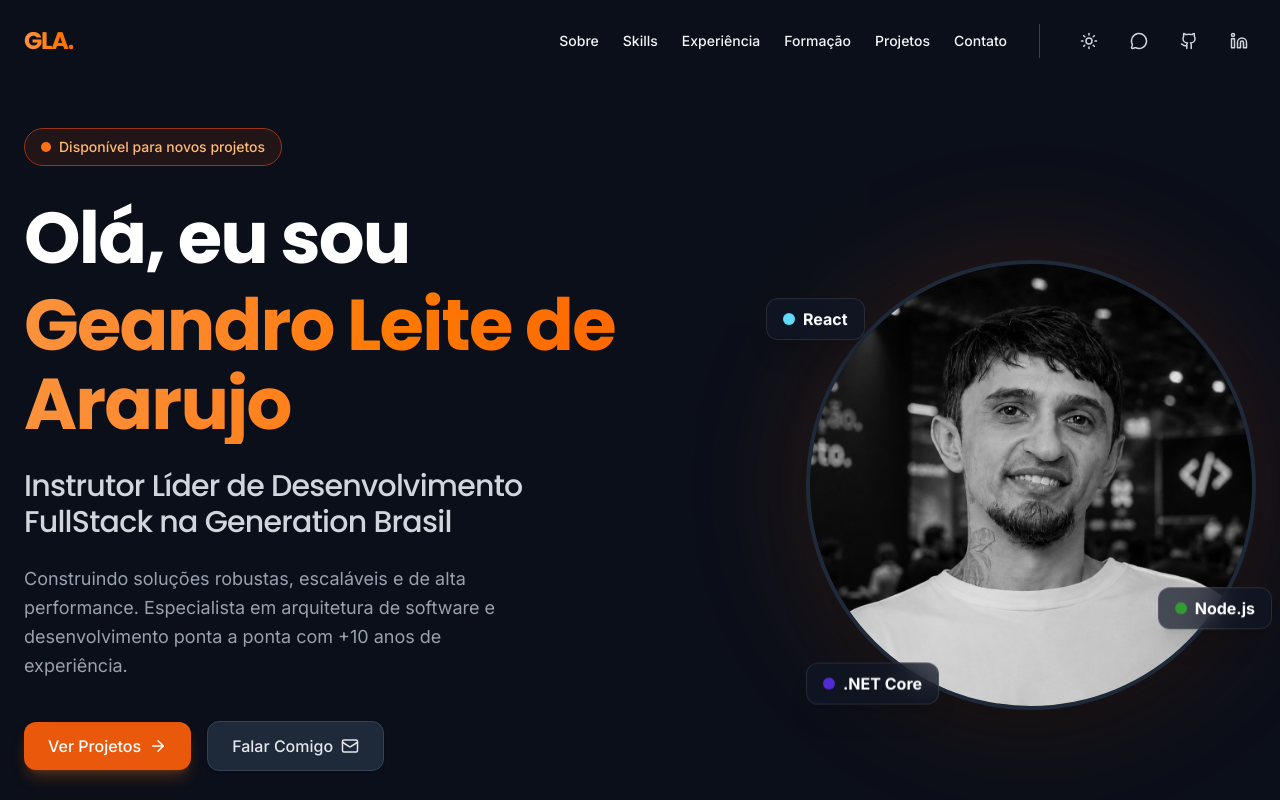
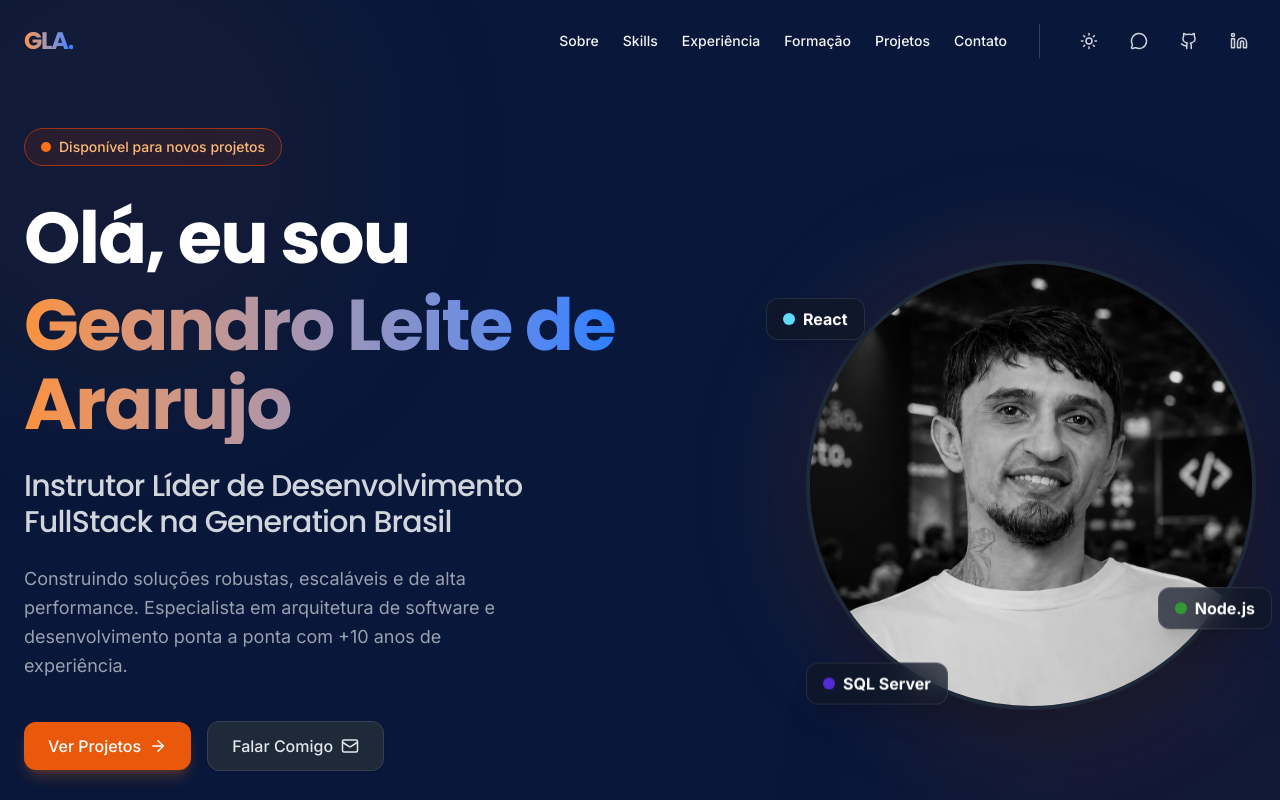
Before and after one commit to geandrol/portf-lio-geandro, a React (Vite) app: page / in a window 1280 px wide. Shown: the top 800 px of the page. Built offline with nearby package versions, Linux system fonts and the light colour scheme.

Commit message:
feat: atualização paleta e cores

```diff
--- a/index.html
+++ b/index.html
@@ -9,7 +9,7 @@
     <link rel="preconnect" href="https://fonts.gstatic.com" crossorigin>
     <link href="https://fonts.googleapis.com/css2?family=Inter:wght@300;400;500;600;700&family=Poppins:wght@400;500;600;700&display=swap" rel="stylesheet">
   </head>
-  <body class="bg-gray-50 text-gray-900 dark:bg-[#0B0F19] dark:text-gray-100 antialiased font-sans transition-colors duration-300">
+  <body class="bg-gray-50 text-gray-900 dark:bg-[#08173a] dark:text-gray-100 antialiased font-sans transition-colors duration-300">
     <div id="root"></div>
     <script type="module" src="/src/main.tsx"></script>
   </body>
--- a/src/App.tsx
+++ b/src/App.tsx
@@ -12,7 +12,7 @@ import { LanguageProvider } from './contexts/LanguageContext';
 function App() {
   return (
     <LanguageProvider>
-      <div className="relative min-h-screen bg-gray-50 text-gray-900 dark:bg-[#0B0F19] dark:text-gray-100 transition-colors duration-300 selection:bg-brand-500/30 selection:text-brand-900 dark:selection:text-brand-100">
+      <div className="relative min-h-screen  dark:text-gray-100 transition-colors duration-300 selection:bg-brand-500/30 selection:text-brand-900 dark:selection:text-brand-100">
         <Header />
         <main>
           <Hero />
--- a/src/components/About.tsx
+++ b/src/components/About.tsx
@@ -6,7 +6,7 @@ export const About = () => {
   const { t } = useLanguage();
 
   const highlights = [
-    { icon: Terminal, title: "+10 Anos", desc: t.about.experience },
+    { icon: Terminal, title: "+4 Anos", desc: t.about.experience },
     { icon: Lightbulb, title: "Liderança", desc: t.about.leadership },
     { icon: Rocket, title: "Arquitetura", desc: t.about.architecture },
     { icon: Users, title: "Mentoria", desc: t.about.mentoring },
--- a/src/components/Hero.tsx
+++ b/src/components/Hero.tsx
@@ -128,7 +128,7 @@ export const Hero = () => {
 
             <FloatingBadge className="bottom-0 left-10 md:left-0 z-20" delay={2.5}>
               <span className="w-3 h-3 rounded-full bg-[#512BD4]"></span>
-              <span className="font-bold text-gray-800 dark:text-white">.NET Core</span>
+              <span className="font-bold text-gray-800 dark:text-white">SQL Server</span>
             </FloatingBadge>
           </div>
         </motion.div>
--- a/src/index.css
+++ b/src/index.css
@@ -36,11 +36,11 @@
   }
 
   body {
-    @apply font-sans bg-gray-50 text-gray-900 transition-colors duration-300;
+    @apply font-sans bg-green-50/50 text-gray-900 transition-colors duration-300;
   }
 
   .dark body {
-    @apply bg-[#0B0F19] text-gray-100;
+    @apply bg-[#705959] text-gray-100;
   }
 
   h1, h2, h3, h4, h5, h6 {
@@ -66,7 +66,7 @@
   }
 
   .text-gradient {
-    @apply bg-clip-text text-transparent bg-gradient-to-r from-brand-500 to-orange-600 dark:from-brand-400 dark:to-orange-500;
+    @apply bg-clip-text text-transparent bg-gradient-to-r from-brand-500 to-blue-600 dark:from-brand-400 dark:to-blue-500;
   }
 
   .btn-primary {
@@ -106,7 +106,7 @@
 }
 
 ::-webkit-scrollbar-track {
-  @apply bg-gray-100 dark:bg-[#0B0F19];
+  @apply bg-gray-100 dark:bg-[#485066];
 }
 
 ::-webkit-scrollbar-thumb {
```
